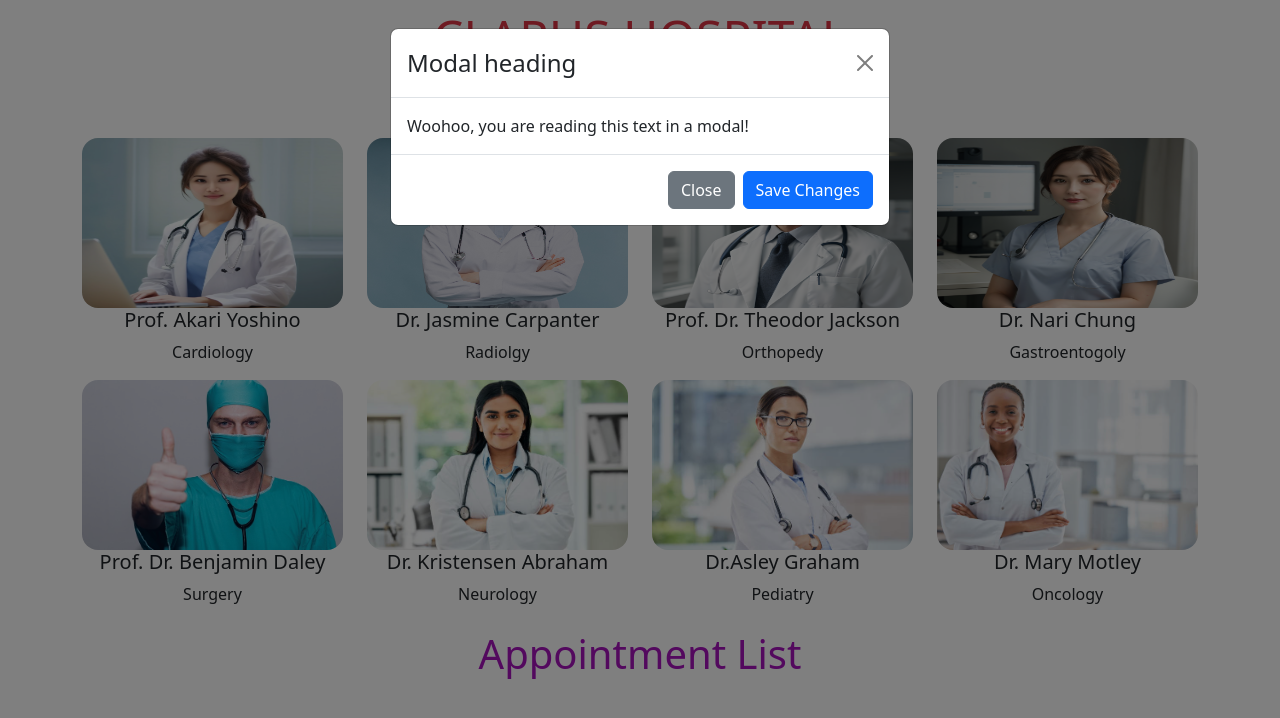
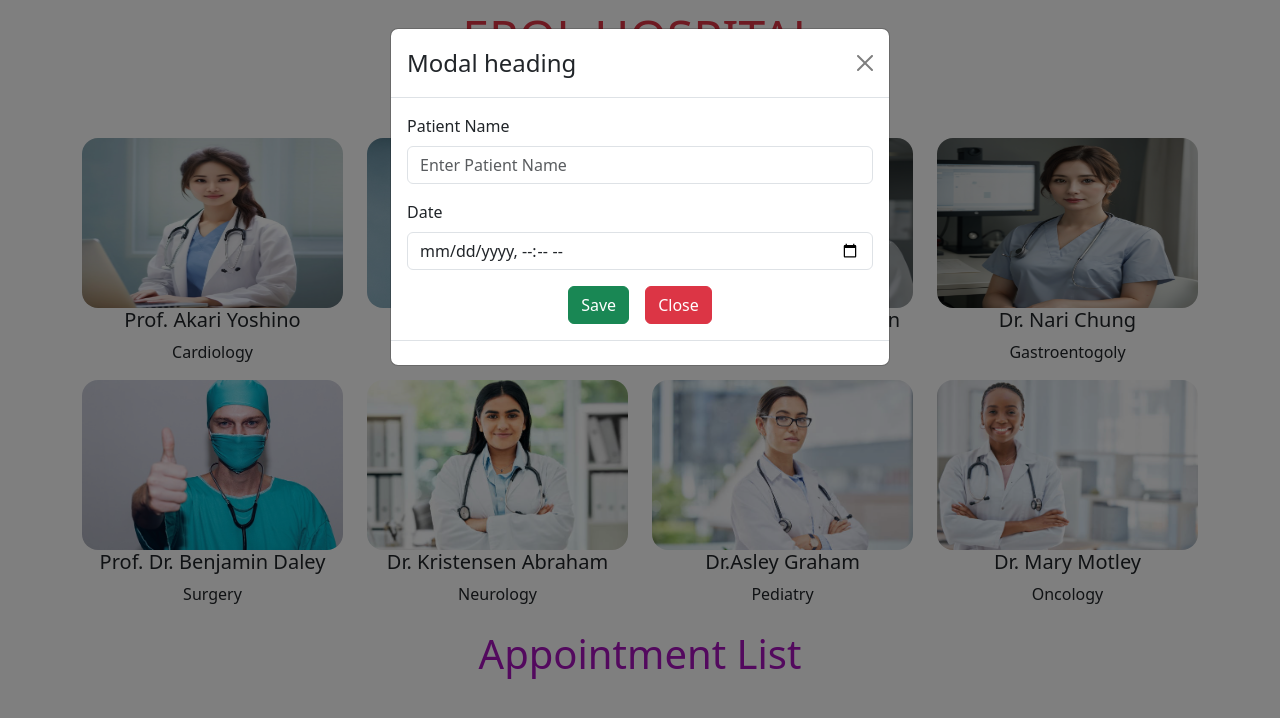
Before and after one commit to muhammeterl1912/Doctor-Appointment-App, a React (Create React App) app: page / in a window 1280 px wide. Both pictures are taken after a click on the picture 212 px from the left and 222 px from the top of the page. Shown: the top 718 px of the page. Built offline with nearby package versions, Linux system fonts and the light colour scheme.

Commit message:
form added to modal.

```diff
--- a/src/components/AddModal.jsx
+++ b/src/components/AddModal.jsx
@@ -1,27 +1,43 @@
 import { useState } from "react";
 import Button from "react-bootstrap/Button";
 import Modal from "react-bootstrap/Modal";
-
-function AddModal({show,handleClose}) {
-//   const handleClose = () => setShow(false);
-//   const handleShow = () => setShow(true);
+import Form from "react-bootstrap/Form";
+function AddModal({ show, handleClose }) {
+  //   const handleClose = () => setShow(false);
+  //   const handleShow = () => setShow(true);
 
   return (
     <>
-
-
       <Modal show={show} onHide={handleClose}>
         <Modal.Header closeButton>
           <Modal.Title>Modal heading</Modal.Title>
         </Modal.Header>
-        <Modal.Body>Woohoo, you are reading this text in a modal!</Modal.Body>
-        <Modal.Footer>
-          <Button variant="secondary" onClick={handleClose}>
+        <Modal.Body>
+          <Form>
+            <Form.Group className="mb-3" controlId="formBasicText">
+              <Form.Label>Patient Name</Form.Label>
+              <Form.Control type="text" placeholder="Enter Patient Name" />
+
+            </Form.Group>
+
+            <Form.Group className="mb-3" controlId="formBasicDate">
+              <Form.Label>Date</Form.Label>
+              <Form.Control type="datetime-local" placeholder="Password" />
+            </Form.Group>
+
+        <div className="text-center">
+        <Button variant="success" type="submit" className="me-3">
+             Save
+            </Button>
+            <Button variant="danger" onClick={handleClose}>
             Close
           </Button>
-          <Button variant="primary" onClick={handleClose}>
-            Save Changes
-          </Button>
+        </div>
+
+          </Form>
+        </Modal.Body>
+        <Modal.Footer>
+
         </Modal.Footer>
       </Modal>
     </>
--- a/src/pages/Home.jsx
+++ b/src/pages/Home.jsx
@@ -4,7 +4,7 @@ import Doctors from "../components/Doctors"
 const Home = () => {
   return (
     <main className="text-center mt-2">
-      <h1 className="display-5 text-danger">CLARUS HOSPITAL</h1>
+      <h1 className="display-5 text-danger">EROL HOSPITAL</h1>
       <Doctors />
       <AppointmentList />
     </main>
```
